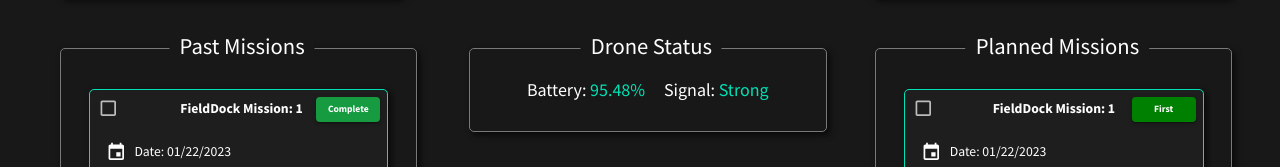
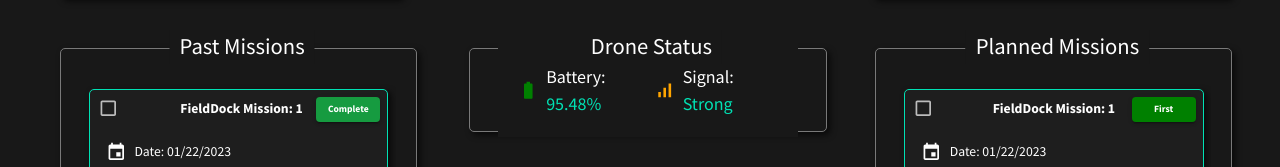
Before and after one commit to shakoorlab/FieldDock, a React (Create React App) app: page /drone in a window 1280 px wide. Shown: the part 342-509 px from the top of the page. Built offline with nearby package versions, Linux system fonts and the light colour scheme; no server answers.

Commit message:
Added new icons to Drone Status

```diff
--- a/src/scenes/dashboard/Drone.jsx
+++ b/src/scenes/dashboard/Drone.jsx
@@ -12,6 +12,8 @@ import LogsDateSelector from "../../components/Drone/LogsDateSelector";
 import DroneNetwork from "../../components/Drone/DroneNetwork";
 import PastMissionCard from "../../components/Drone/PastMissionCard";
 import PlannedMissionCard from "../../components/Drone/PlannedMissionCard";
+import BatteryFullIcon from "@mui/icons-material/BatteryFull";
+import SignalCellularAltIcon from "@mui/icons-material/SignalCellularAlt";
 
 function Drone() {
   //----------for buttom hover effect
@@ -144,12 +146,18 @@ function Drone() {
                     width: "95%",
                   }}
                 >
+                  <Box sx={{ display: "flex", alignItems: "center" }}>
+                    <BatteryFullIcon sx={{ mr: 1, color: "green" }} />
                     <span>
                       Battery: <span style={{ color: "#00e1b4" }}>95.48%</span>
                     </span>
+                  </Box>
+                  <Box sx={{ display: "flex", alignItems: "center" }}>
+                    <SignalCellularAltIcon sx={{ mr: 1, color: "orange" }} />
                     <span>
                       Signal: <span style={{ color: "#00e1b4" }}>Strong</span>
                     </span>
+                  </Box>
                 </div>
               </div>
             </div>
```
Lines whose indentation alone changed are shown as unchanged.
